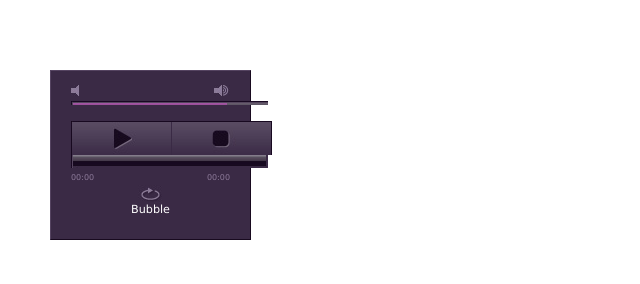
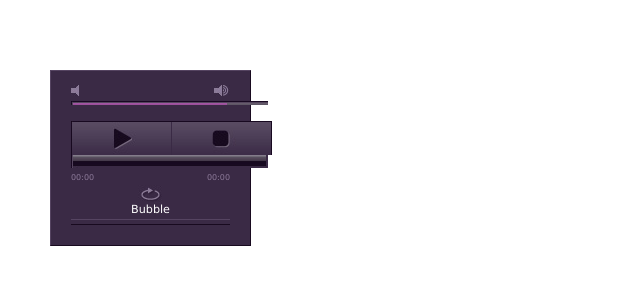
Before and after one commit to tinyfox266/offer.tips, a plain HTML site: page music.html in a window 1280 px wide. Shown: the whole page, without its empty margins (0-640 px from the left). Drawn offline with nearby package versions, Linux system fonts and the light colour scheme.

Commit message:
try to add playlist

```diff
--- a/music.html
+++ b/music.html
@@ -98,7 +98,7 @@
                 oga:"http://www.jplayer.org/audio/ogg/Miaow-10-Thin-ice.ogg"
             }
         ], {
-            swfPath: "../../dist/jplayer",
+            swfPath: "js",
             supplied: "oga, mp3",
             wmode: "window",
             useStateClassSkin: true,
@@ -143,6 +143,11 @@
             <div class="jp-details">
                 <div class="jp-title" aria-label="title">&nbsp;</div>
             </div>
+            <div class="jp-playlist">
+              <ul>
+                <li></li> <!-- Empty <li> so your HTML conforms with the W3C spec -->
+              </ul>
+            </div>
             <div class="jp-no-solution">
                 <span>Update Required</span>
                 To play the media you will need to either update your browser to a recent version or update your <a href="http://get.adobe.com/flashplayer/" target="_blank">Flash plugin</a>.
```
